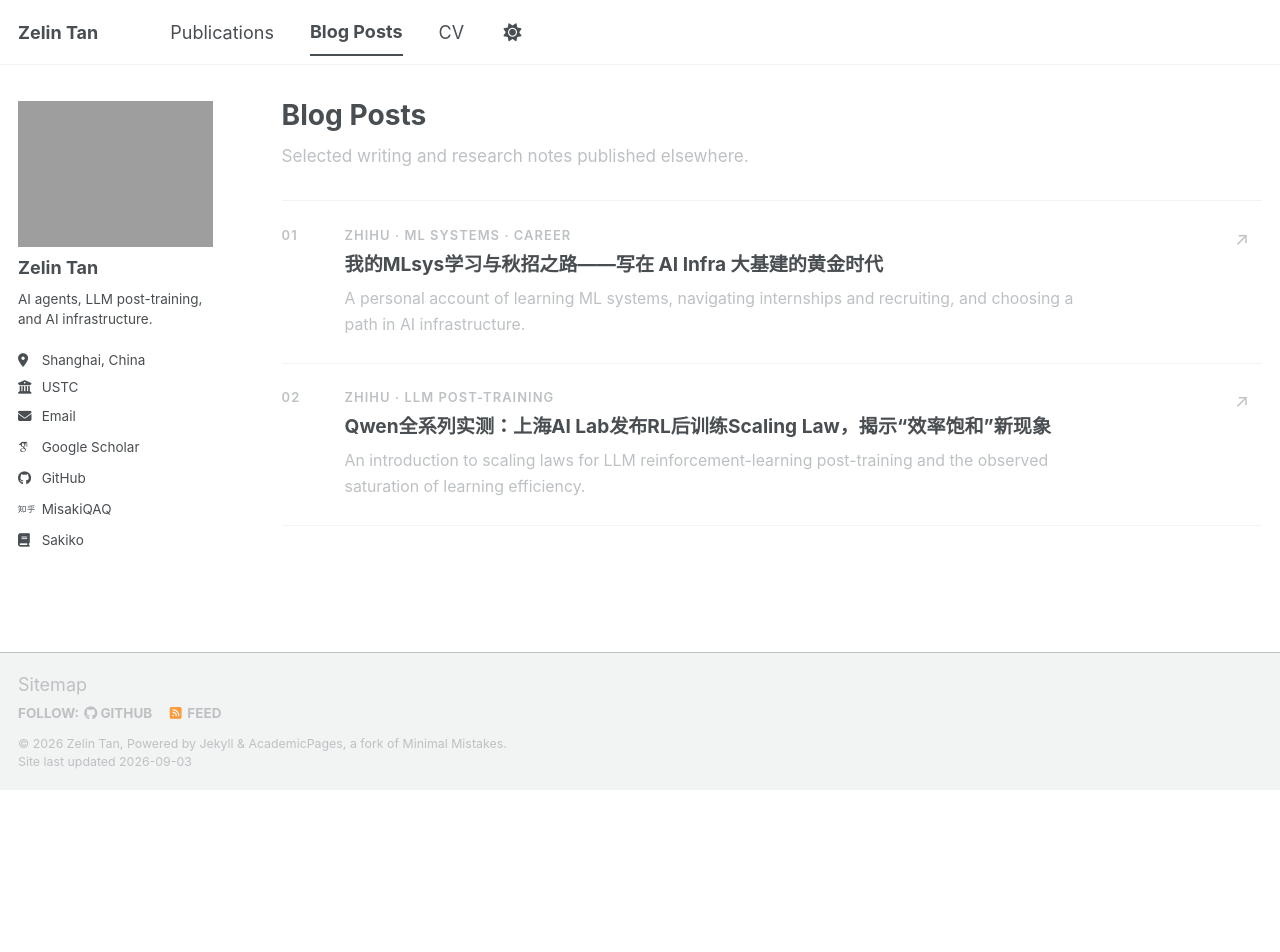
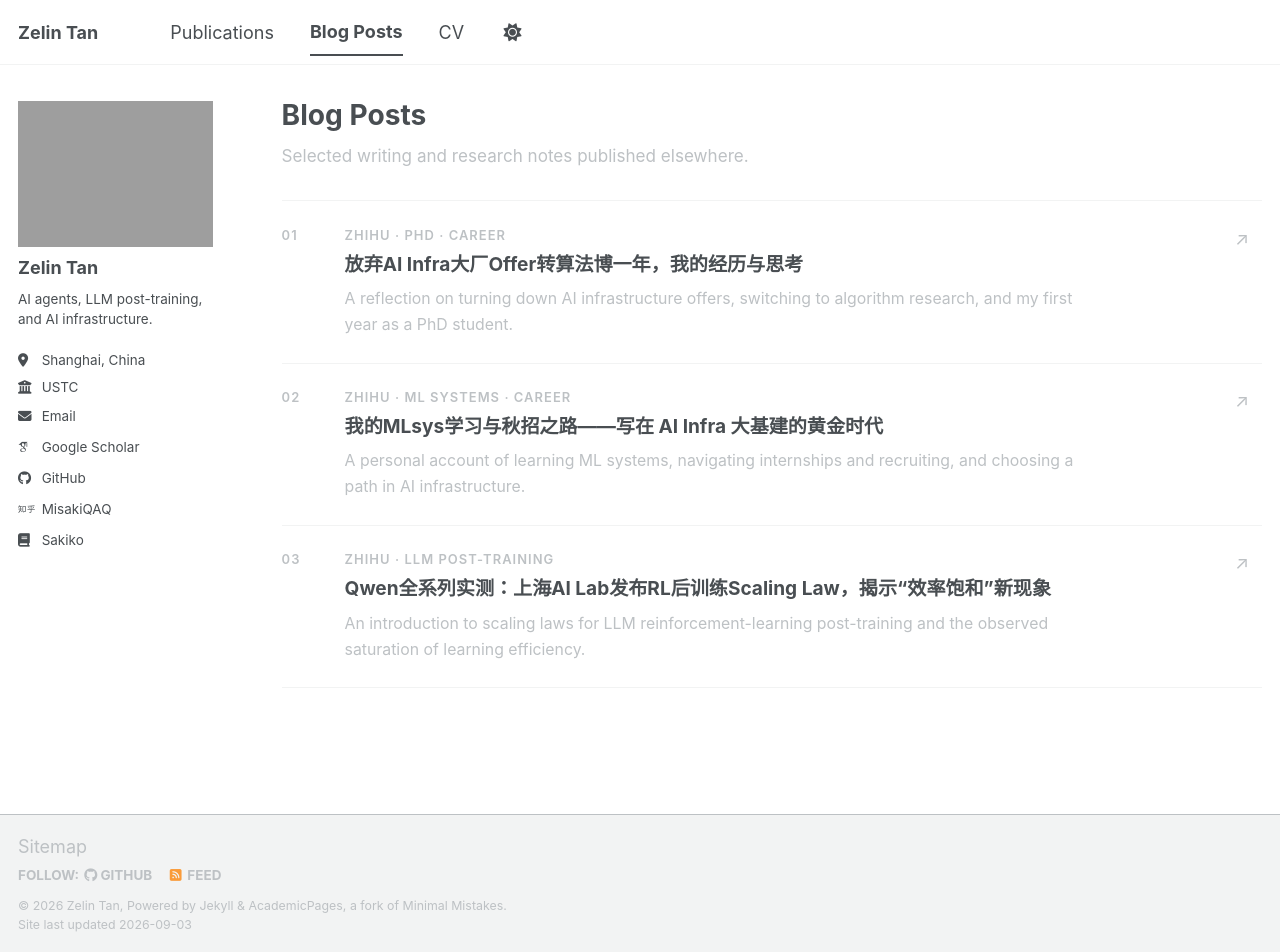
Before and after one commit to tanzelin430/tanzelin430.github.io, a Jekyll site: the page built from _pages/year-archive.html, in a window 1280 px wide and 952 px high. Built offline with Jekyll 4.4.1, drawn with Linux system fonts in a browser that asks for light colours; some web fonts are replaced; a script bundle is joined from its source files by our own code; library files that are not in the unit come from our copies.

Commit message:
Add new Zhihu blog post

```diff
--- a/_data/writing.yml
+++ b/_data/writing.yml
@@ -1,3 +1,9 @@
+- title: "放弃AI Infra大厂Offer转算法博一年，我的经历与思考"
+  url: "https://zhuanlan.zhihu.com/p/2068755571583489681"
+  platform: "Zhihu"
+  topic: "PhD · Career"
+  summary: "A reflection on turning down AI infrastructure offers, switching to algorithm research, and my first year as a PhD student."
+
 - title: "我的MLsys学习与秋招之路——写在 AI Infra 大基建的黄金时代"
   url: "https://zhuanlan.zhihu.com/p/25587155209"
   platform: "Zhihu"
```
